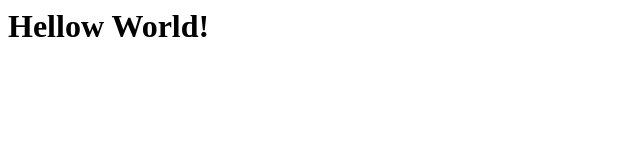
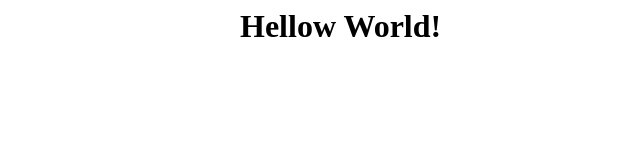
Before and after one commit to aAlexLevine/aAlexLevine.github.io, a plain HTML site: page index.html in a window 1280 px wide. Shown: the whole page, without its empty margins (0-640 px from the left). Drawn offline with Linux system fonts and the light colour scheme.

Commit message:
Update index.html

```diff
--- a/index.html
+++ b/index.html
@@ -14,4 +14,15 @@
 
 </div>
 </body>
+
+<style>
+	#page-wrap {
+     width: 800px;
+     margin: 0 auto;
+}
+
+
+
+	</style>
+
 </html>
```
